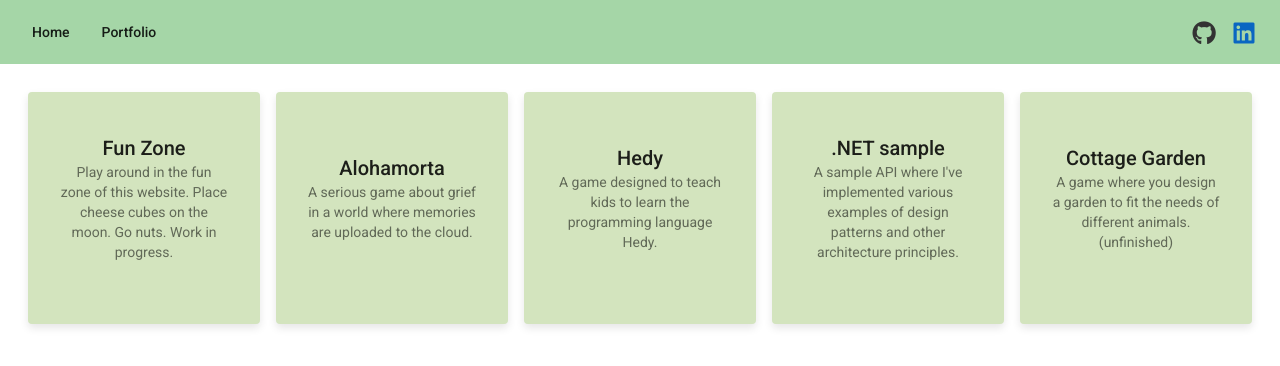
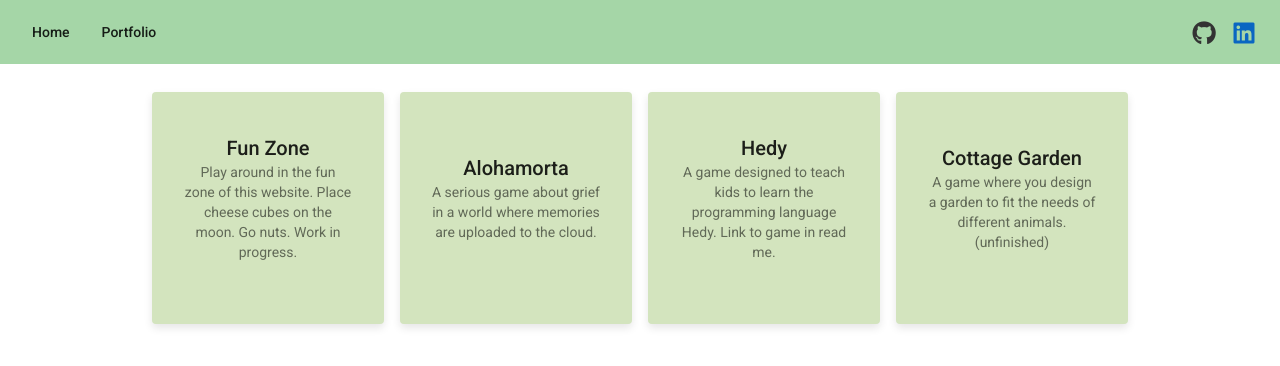
Before and after one commit to Tanilonn/maze, an Angular app: page /portfolio in a window 1280 px wide. Shown: the top 366 px of the page. Built offline with nearby package versions, Linux system fonts and the light colour scheme.

Commit message:
update favicon and portfolio

```diff
--- a/src/app/portfolio-overview/portfolio/portfolio.component.html
+++ b/src/app/portfolio-overview/portfolio/portfolio.component.html
@@ -30,6 +30,7 @@
         </mat-card-header>
     </mat-card>
 
+    <a mat-card-link href="https://github.com/Tanilonn/AlohaMorta" class="card-link">
         <mat-card class="card">
             <mat-card-header>
                 <mat-card-title>Alohamorta</mat-card-title>
@@ -37,26 +38,34 @@
                     cloud.</mat-card-subtitle>
             </mat-card-header>
         </mat-card>
+    </a>
 
+    <a mat-card-link href="https://github.com/ItsFiremanSam/Hedy-s-Tale" class="card-link">
         <mat-card class="card">
             <mat-card-header>
                 <mat-card-title>Hedy</mat-card-title>
-            <mat-card-subtitle>A game designed to teach kids to learn the programming language Hedy.</mat-card-subtitle>
+                <mat-card-subtitle>A game designed to teach kids to learn the programming language
+                    Hedy. Link to game in read me.</mat-card-subtitle>
             </mat-card-header>
         </mat-card>
+    </a>
 
-    <mat-card class="card">
+<!--     <mat-card class="card">
         <mat-card-header>
             <mat-card-title>.NET sample</mat-card-title>
-            <mat-card-subtitle>A sample API where I've implemented various examples of design patterns and other architecture principles.</mat-card-subtitle>
+            <mat-card-subtitle>A sample API where I've implemented various examples of design patterns and other
+                architecture principles.</mat-card-subtitle>
         </mat-card-header>
-    </mat-card>
+    </mat-card> -->
 
+    <a mat-card-link href="https://github.com/Tanilonn/CottageGarden" class="card-link">
         <mat-card class="card">
             <mat-card-header>
                 <mat-card-title>Cottage Garden</mat-card-title>
-            <mat-card-subtitle>A game where you design a garden to fit the needs of different animals. (unfinished)</mat-card-subtitle>
+                <mat-card-subtitle>A game where you design a garden to fit the needs of different animals.
+                    (unfinished)</mat-card-subtitle>
             </mat-card-header>
         </mat-card>
+    </a>
 
 </div>
--- a/src/app/portfolio-overview/portfolio/portfolio.component.scss
+++ b/src/app/portfolio-overview/portfolio/portfolio.component.scss
@@ -21,6 +21,11 @@
     box-shadow: 0 4px 8px rgba(0, 0, 0, 0.1);
     transition: transform 0.3s ease, box-shadow 0.3s ease;
     cursor: pointer;
+}
+
+.card-link {
+    text-decoration: none;
+    display: block;
 }
 
 .card:hover {
--- a/src/index.html
+++ b/src/index.html
@@ -2,7 +2,7 @@
 <html lang="en">
 <head>
   <meta charset="utf-8">
-  <title>Maze</title>
+  <title>Eva van der Scheer</title>
   <base href="/">
   <meta name="viewport" content="width=device-width, initial-scale=1">
   <link rel="icon" type="image/x-icon" href="favicon.ico">
```
Also changed, not shown: 1 other file (tests, documents, lock files or other folders). Lines whose indentation alone changed are shown as unchanged.
